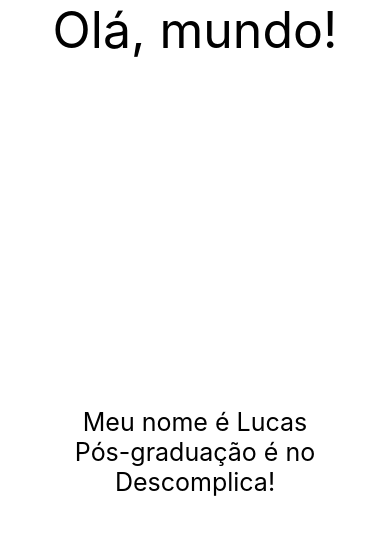
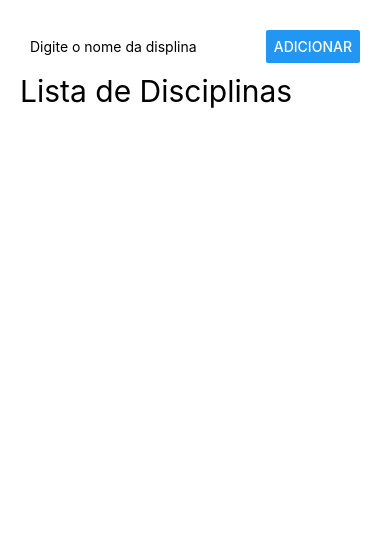
Before and after one commit to lmoabreu/descomplica-react-native, a React Native app: screen / in a window 390 px wide. Shown: the top 534 px of the page. Built offline with nearby package versions, Linux system fonts and the light colour scheme.

Commit message:
state example

```diff
--- a/App.js
+++ b/App.js
@@ -7,14 +7,11 @@
  */
 
 import React from 'react';
-import Home from './src/Home';
-import Gretting from './src/Gretting';
+import Disciplinas from './src/Disciplinas';
 
 const App = () => {
   return (
-    <Home>
-      <Gretting nome="Lucas" />
-    </Home>
+    <Disciplinas />
   );
 };
 
--- /dev/null
+++ b/src/Disciplinas.js
@@ -0,0 +1,80 @@
+import React, { useState } from 'react';
+import { View, Text, TextInput, Button, FlatList, StyleSheet } from 'react-native';
+
+const Disciplinas = () => {
+
+    const [disciplina, setDisciplina] = useState('');
+    const [disciplinas, setDisciplinas] = useState([]);
+
+    function adicionarItem() {
+        if(disciplina) {
+            setDisciplinas([...disciplinas, disciplina]);
+        }
+    }
+
+    function renderizaItem({item}){
+        return (
+            <View id={item} style={styles.itemContainer}>
+                <Text style={styles.item}>{item}</Text>
+            </View>
+        )
+    }
+
+    return (
+        <View style={styles.container}>
+            <View style={styles.formContainer}>
+                <TextInput
+                    style={styles.textInput}
+                    value={disciplina}
+                    onChangeText={setDisciplina}
+                    placeholder="Digite o nome da displina"
+                />
+                <Button
+                    style={styles.button}
+                    title="Adicionar"
+                    onPress={adicionarItem}
+                />
+            </View>
+            <Text style={styles.title}>Lista de Disciplinas</Text>
+            <FlatList
+                style={styles.list}
+                data={disciplinas}
+                renderItem={renderizaItem}
+                keyExtractor={item => item.id}
+            />
+        </View>
+    )
+
+}
+
+const styles = StyleSheet.create({
+    container: {
+        flex: 1,
+        margin: 20
+    },
+    title: {
+        fontSize: 30
+    },
+    textInput: {
+        flex: 3
+    },
+    button: {
+        flex: 2
+    },
+    list: {
+        marginTop: 20
+    },
+    item: {
+        fontSize: 20,
+        textAlign: 'center'
+    },
+    itemContainer: {
+        margin: 10
+    },
+    formContainer: {
+        margin: 10,
+        flexDirection: 'row'
+    }
+})
+
+export default Disciplinas;
```
